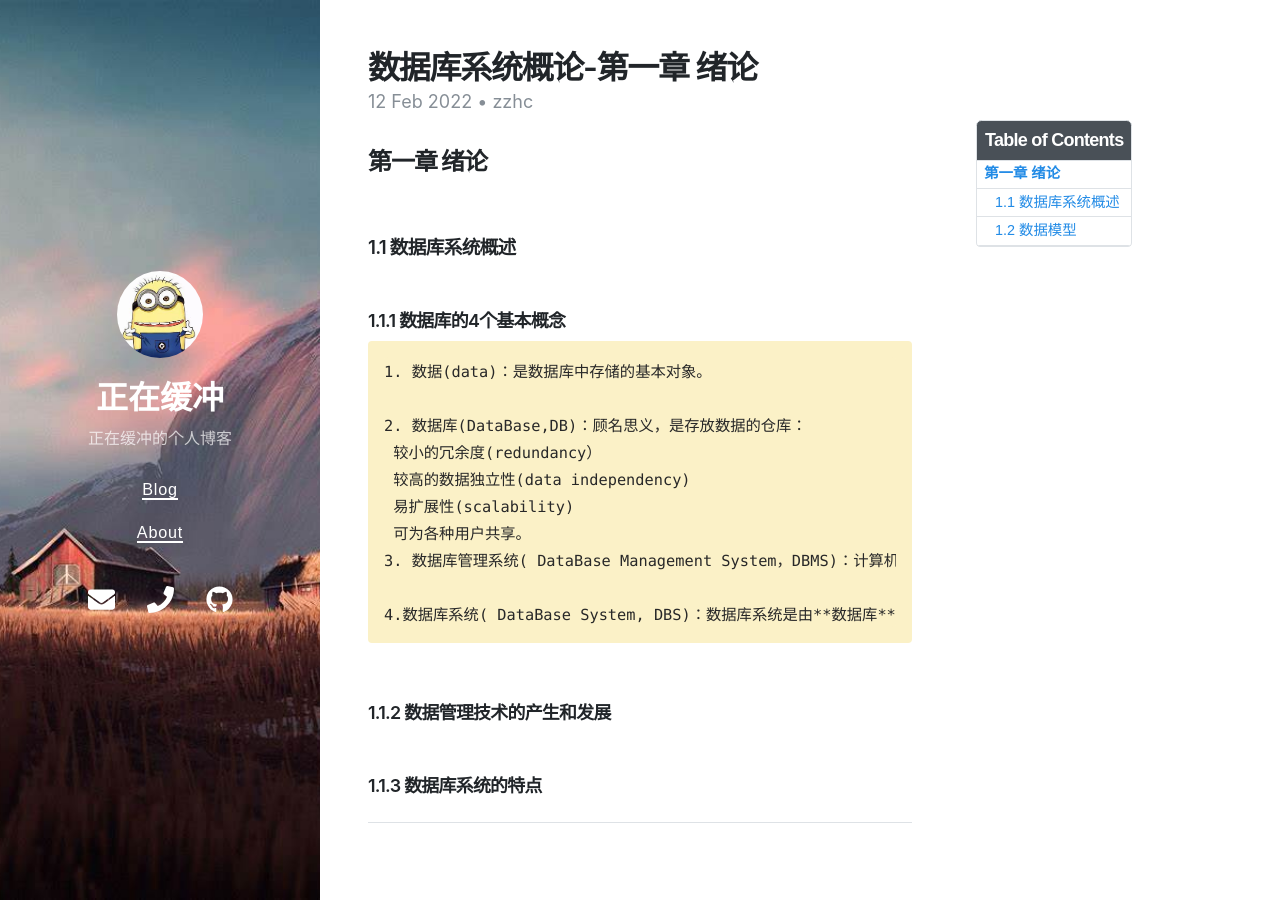
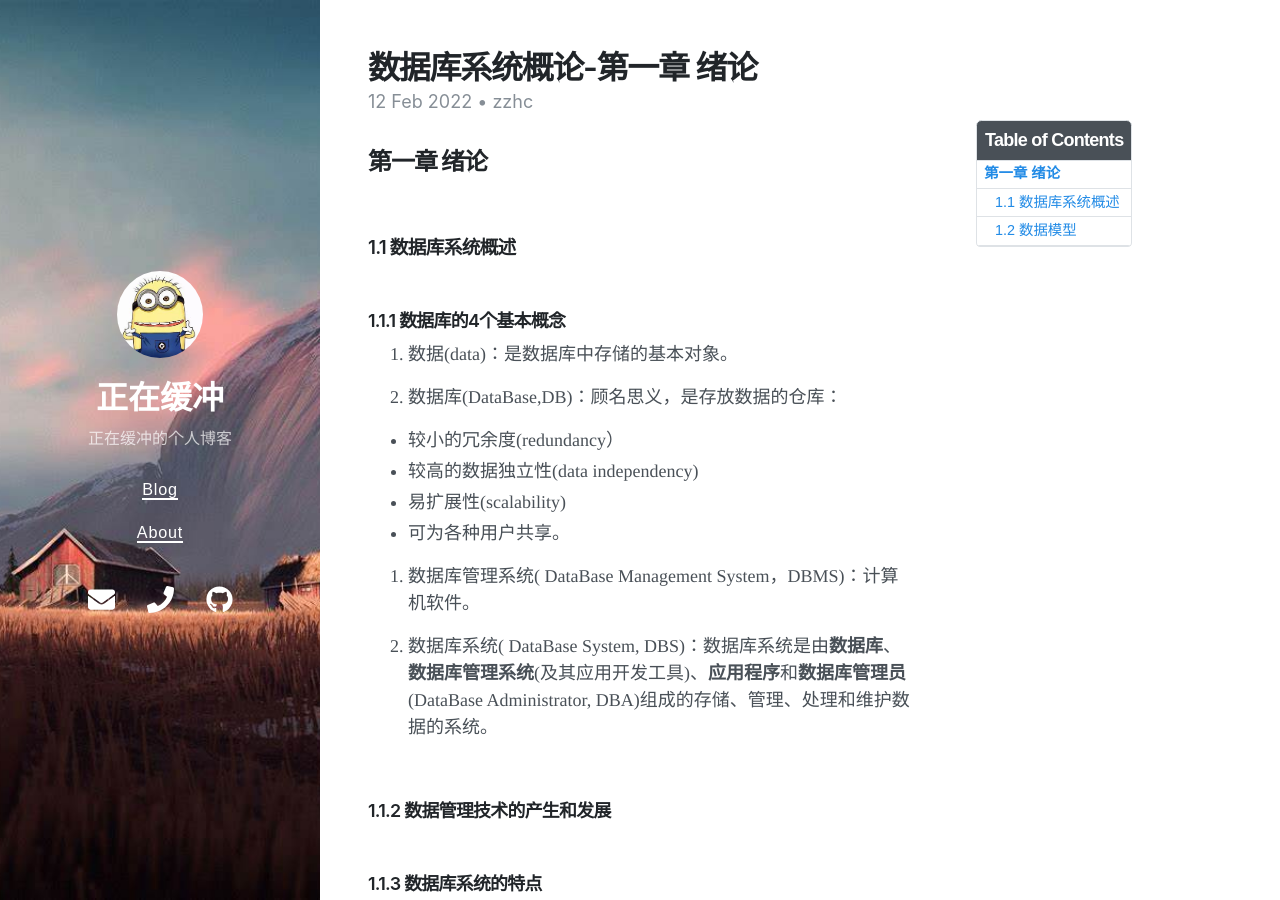
Before and after one commit to Zzhc3321/personal-blog.github.io, a Jekyll site: the page built from _posts/2022-02-12-数据库系统概论-绪论.md, in a window 1280 px wide and 900 px high. Built offline with Jekyll 4.4.1, drawn with Linux system fonts in a browser that asks for light colours; nearby versions of some CDN libraries.

Commit message:
修改文件: _posts/2022-02-12-数据库系统概论-绪论.md

```diff
--- a/_posts/2022-02-12-数据库系统概论-绪论.md
+++ b/_posts/2022-02-12-数据库系统概论-绪论.md
@@ -14,16 +14,18 @@ author: zzhc
 ### 1.1 数据库系统概述
 <br>
 #### 1.1.1 数据库的4个基本概念
-	1. 数据(data)：是数据库中存储的基本对象。
+1. 数据(data)：是数据库中存储的基本对象。
 
-	2. 数据库(DataBase,DB)：顾名思义，是存放数据的仓库：
-	 较小的冗余度(redundancy）
-	 较高的数据独立性(data independency)
-	 易扩展性(scalability)
-	 可为各种用户共享。
-	3. 数据库管理系统( DataBase Management System，DBMS)：计算机软件。
+2. 数据库(DataBase,DB)：顾名思义，是存放数据的仓库：
 
-	4.数据库系统( DataBase System, DBS)：数据库系统是由**数据库**、**数据库管理系统**(及其应用开发工具)、**应用程序**和**数据库管理员**(DataBase Administrator, DBA)组成的存储、管理、处理和维护数据的系统。
+- 较小的冗余度(redundancy）
+- 较高的数据独立性(data independency)
+- 易扩展性(scalability)
+- 可为各种用户共享。
+
+3. 数据库管理系统( DataBase Management System，DBMS)：计算机软件。
+
+4. 数据库系统( DataBase System, DBS)：数据库系统是由**数据库**、**数据库管理系统**(及其应用开发工具)、**应用程序**和**数据库管理员**(DataBase Administrator, DBA)组成的存储、管理、处理和维护数据的系统。
 
 <br>
 #### 1.1.2 数据管理技术的产生和发展
```
